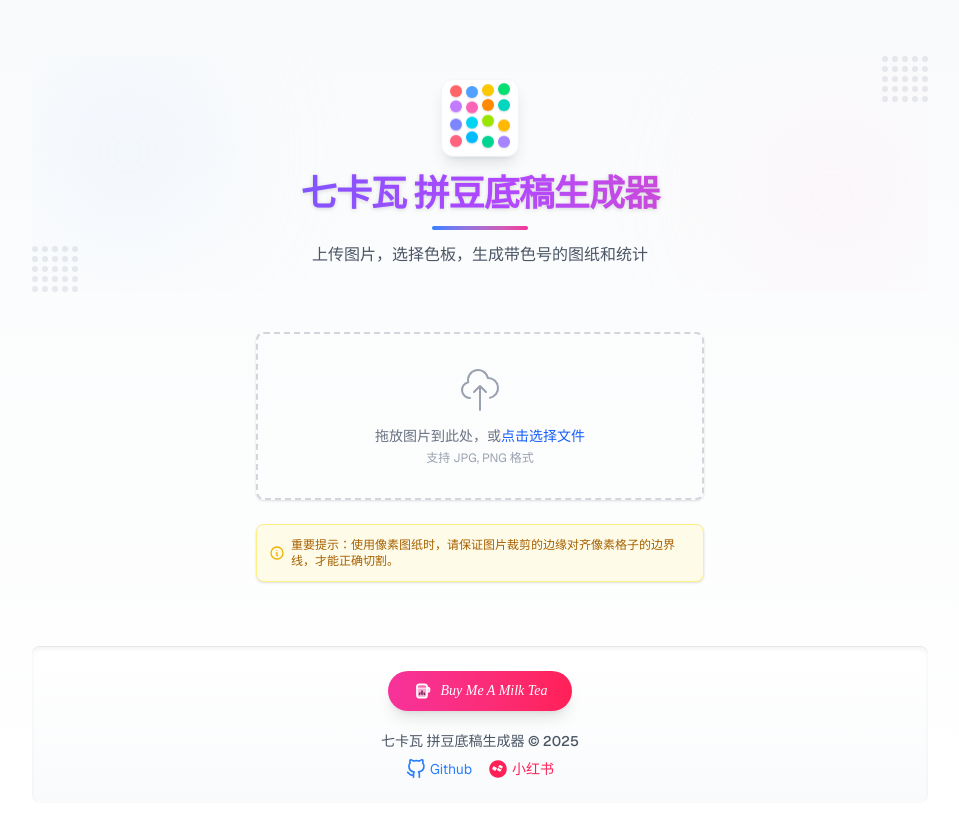
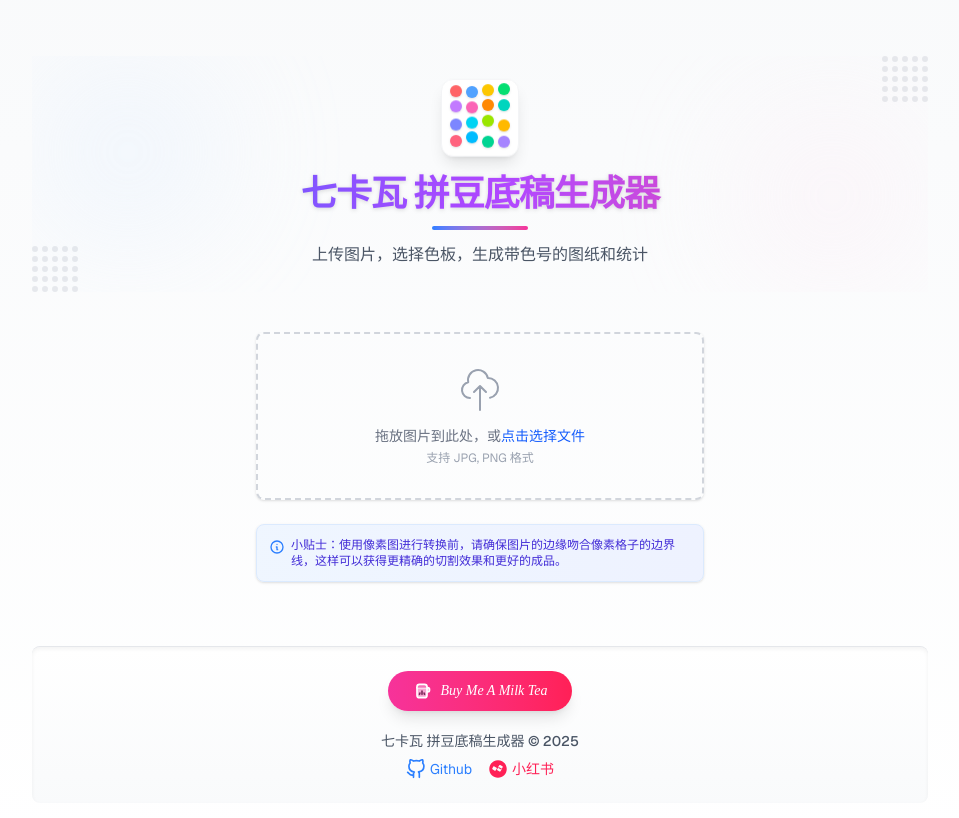
Before and after one commit to omom02/perler-beads, a Next.js app: page / in a window 1280 px wide. Shown: the top 818 px of the page, without its empty margins (160-1119 px from the left). Built offline with nearby package versions, Linux system fonts and the light colour scheme.

Commit message:
更新页面提示信息，仅在没有图片预览时显示，调整样式和文本内容以提供更清晰的用户指导，提升用户体验。

```diff
--- a/src/app/page.tsx
+++ b/src/app/page.tsx
@@ -1058,15 +1058,17 @@ export default function Home() {
           <p className="text-xs text-gray-400 mt-1">支持 JPG, PNG 格式</p>
         </div>
 
-        {/* 添加提示信息 */}
-        <div className="w-full md:max-w-md bg-yellow-50 p-3 rounded-lg border border-yellow-200 shadow-sm">
-          <p className="text-xs text-yellow-700 flex items-center">
-            <svg xmlns="http://www.w3.org/2000/svg" className="h-4 w-4 mr-1.5 flex-shrink-0 text-yellow-500" fill="none" viewBox="0 0 24 24" stroke="currentColor">
-              <path strokeLinecap="round" strokeLinejoin="round" strokeWidth={2} d="M13 16h-1v-4h-1m1-4h.01M21 12a9 9 0 11-18 0 9 9 0 0118 0z" />
-            </svg>
-            <span>重要提示：使用像素图纸时，请保证图片裁剪的边缘对齐像素格子的边界线，才能正确切割。</span>
-          </p>
-        </div>
+        {/* 添加提示信息 - 只在没有图片预览时显示 */}
+        {!originalImageSrc && (
+          <div className="w-full md:max-w-md bg-gradient-to-r from-blue-50 to-indigo-50 p-3 rounded-lg border border-blue-100 shadow-sm">
+            <p className="text-xs text-indigo-700 flex items-start">
+              <svg xmlns="http://www.w3.org/2000/svg" className="h-4 w-4 mr-1.5 flex-shrink-0 text-blue-500 mt-0.5" fill="none" viewBox="0 0 24 24" stroke="currentColor">
+                <path strokeLinecap="round" strokeLinejoin="round" strokeWidth={2} d="M13 16h-1v-4h-1m1-4h.01M21 12a9 9 0 11-18 0 9 9 0 0118 0z" />
+              </svg>
+              <span>小贴士：使用像素图进行转换前，请确保图片的边缘吻合像素格子的边界线，这样可以获得更精确的切割效果和更好的成品。</span>
+            </p>
+          </div>
+        )}
 
         <input type="file" accept="image/jpeg, image/png" onChange={handleFileChange} ref={fileInputRef} className="hidden" />
 
```
